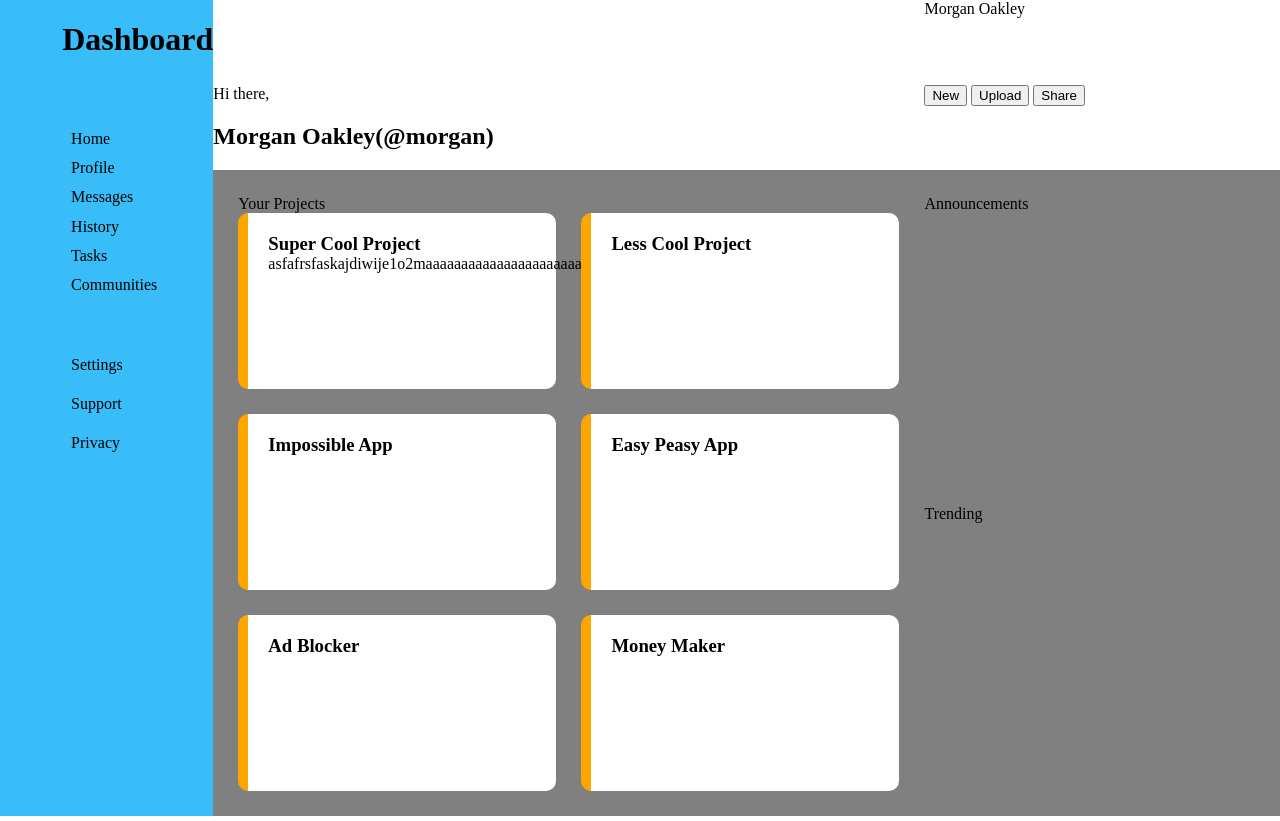
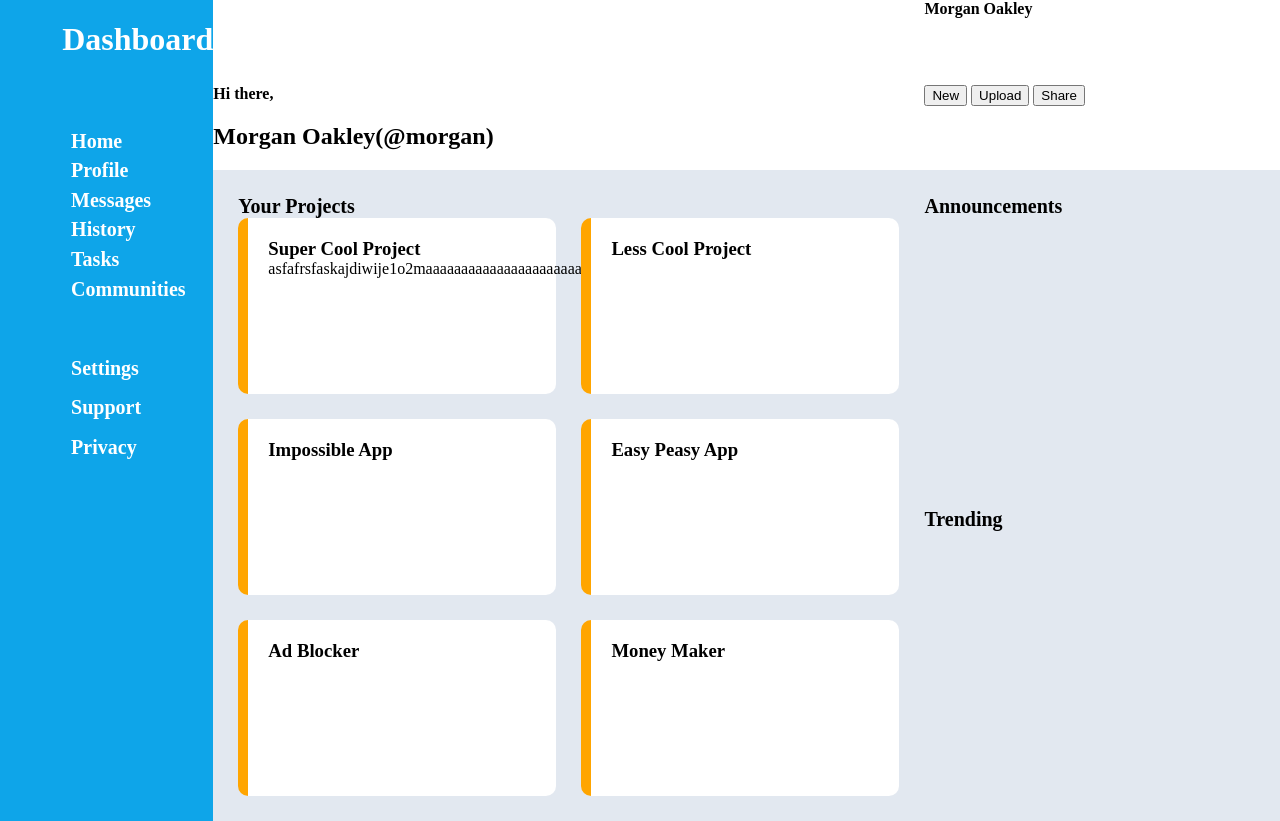
Before and after one commit to Bbaranoski/Adimn, a plain HTML site: page index.html in a window 1280 px wide. Drawn offline with Linux system fonts and the light colour scheme.

Commit message:
modify span style

```diff
--- a/style.css
+++ b/style.css
@@ -14,7 +14,7 @@
 
     grid-row: 1/3;
 
-    background-color: #38bdf8;
+    background-color: #0ea5e9;
 
     display: grid;
 
@@ -23,6 +23,8 @@
     grid-template-rows: 1fr 3fr 2fr 5fr;
 
     gap: 50px;
+
+    color: white;
 
 }
 
@@ -39,6 +41,13 @@
     grid-column: 2/3;
 
 }
+.footer > div > span{
+
+    font-size: 20px;
+
+    font-weight: bold;
+
+}
 
 .header{
 
@@ -50,9 +59,15 @@
 
 }
 
+.header > div > span{
+
+    font-weight: bold;
+
+}
+
 .content{
 
-    background-color: gray;
+    background-color: #e2e8f0;
 
     display: grid;
 
@@ -88,15 +103,15 @@
 
     background-color: white;
 
-    display: flex;
-
-    flex-direction: column;
-
     padding: 20px;
 
     border-left: solid 10px orange;
 
     border-radius: 10px;
+
+    display: flex;
+
+    flex-direction: column;
 
 }
 
@@ -112,3 +127,11 @@ h3{
     margin: 0px;
 
 }
+
+.content > div > span{
+
+    font-weight: bold;
+
+    font-size: 20px;
+
+}
```
